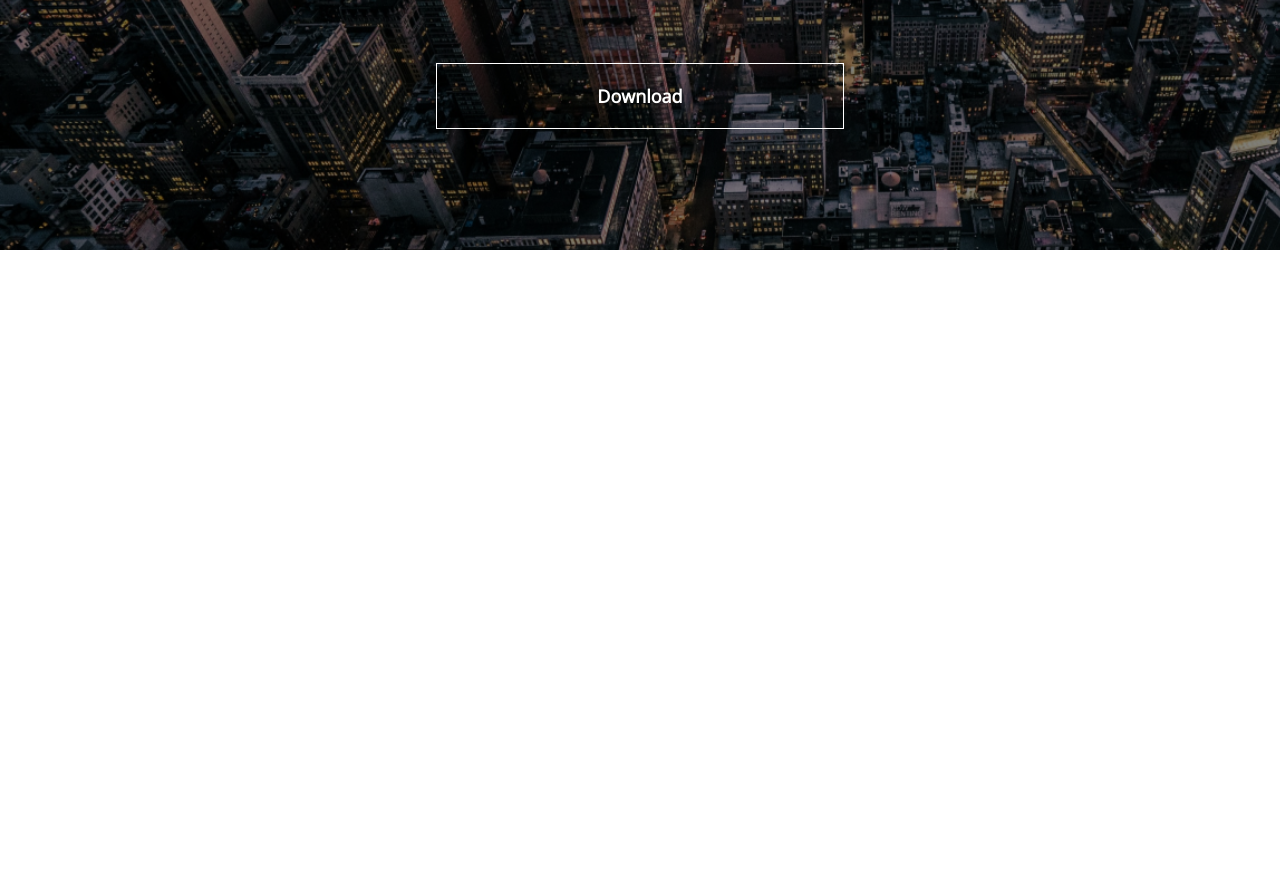
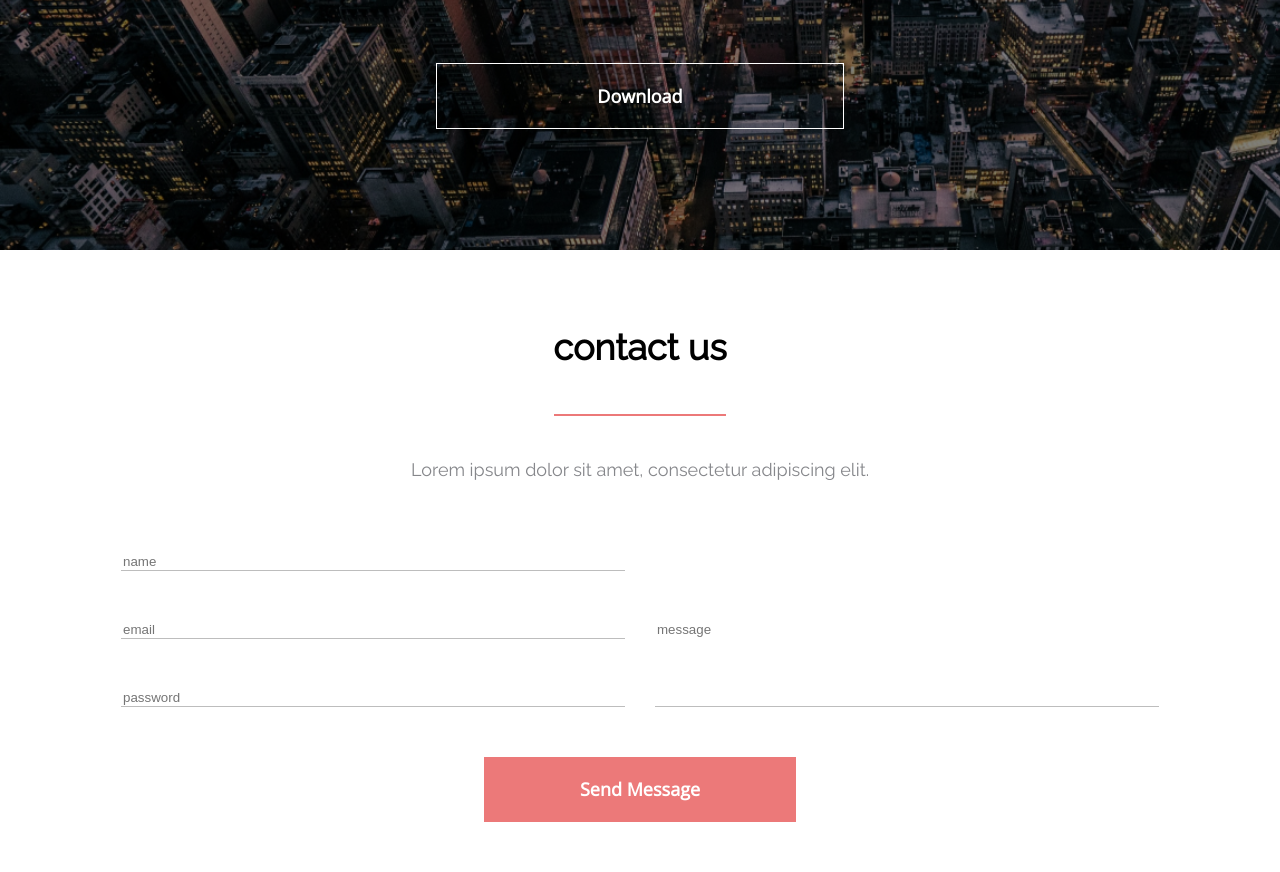
Before and after one commit to turtl1986/AXIT, a plain HTML site: page index.html in a window 1280 px wide. Shown: the part 4701-5573 px from the top of the page. Before the commit the page ends 5001 px from the top, so only its background shows below. Drawn offline with nearby package versions, Linux system fonts and the light colour scheme.

Commit message:
build contact

```diff
--- a/index.html
+++ b/index.html
@@ -23,6 +23,7 @@
     <link rel="stylesheet" href="./src/styles/price.css" />
     <link rel="stylesheet" href="./src/styles/reviews.css" />
     <link rel="stylesheet" href="./src/styles/design.css" />
+    <link rel="stylesheet" href="./src/styles/contact.css">
 
     <title>AXIT</title>
   </head>
@@ -369,6 +370,29 @@
           </div>
         </div>
       </section>
+      <section class="contact">
+        <div class="container">
+          <div class="section-header">
+            <h2 class="section-header__title">contact us</h2>
+            <hr class="section-header__separator" />
+            <p class="section-header__overview">
+              Lorem ipsum dolor sit amet, consectetur adipiscing elit.
+            </p>
+          </div>
+          <div class="form"><form action="" id="form__contact" class="form__contact">
+            <div class="contact__contacts">
+              <input  type="text"  class="contact__text" placeholder="name">
+              <input type="email" class="contact__text" placeholder="email">
+              <input type="password" class="contact__text" placeholder="password">
+            </div>
+            <input type="text" class="contact__message" placeholder="message"></input>
+          </form>
+          <button class="button__form" form="form__contact" type="submit">Send Message</button>
+        </div>
+
+
+        </div>
+      </section>
     </main>
     <footer></footer>
   </body>
--- /dev/null
+++ b/src/styles/contact.css
@@ -0,0 +1,47 @@
+.contact {
+  padding-bottom: 3.125rem;
+}
+
+.form {
+  margin: 0 auto;
+  text-align: center;
+}
+.form__contact {
+  display: flex;
+  gap: 1.875rem;
+  justify-content: center;
+  margin-bottom: 3.125rem;
+}
+
+.contact__contacts {
+  display: flex;
+  flex-direction: column;
+  gap: 3.125rem;
+}
+
+.contact__text {
+  border: none;
+  border-bottom: 1px solid #bdbdbd;
+  width: 31.25rem;
+  text-align: left;
+}
+
+.contact__message {
+  border: none;
+  border-bottom: 1px solid #bdbdbd;
+  width: 31.25rem;
+  text-align: left;
+}
+
+.button__form {
+  font-family: "Open Sans";
+  font-weight: 600;
+  font-size: 1.125rem;
+  line-height: 1.56rem;
+  text-transform: capitalize;
+  background-color: #ec7979;
+  text-align: center;
+  padding: 1.25rem 6rem;
+  color: #ffffff;
+  /* margin: 0px 25rem; */
+}
--- a/src/styles/design.css
+++ b/src/styles/design.css
@@ -5,7 +5,6 @@
   background-repeat: no-repeat;
   object-position: center;
   position: relative;
-  margin-bottom: 3.125rem;
 }
 
 .design::before {
```
